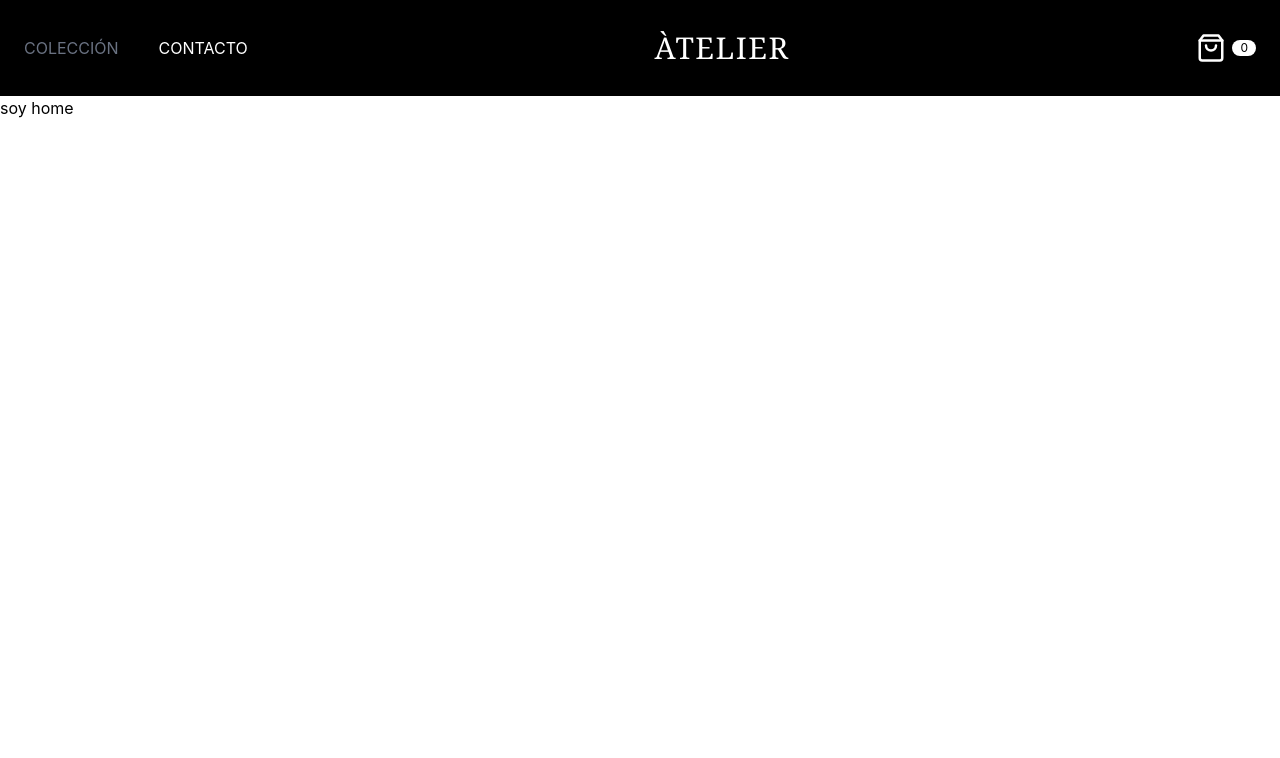
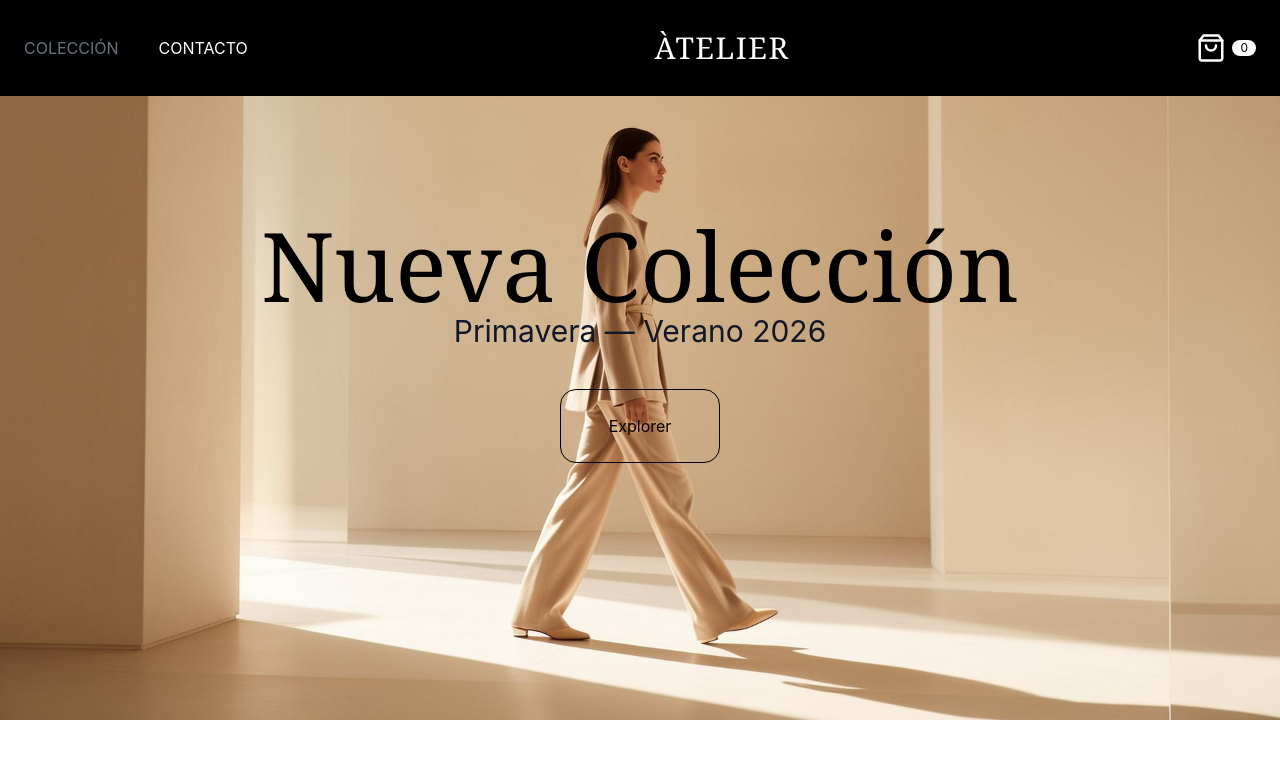
Before and after one commit to EdwinDev99/E-Commerce, a React (Vite) app: page / in a window 1280 px wide. Shown: the top 758 px of the page. Built offline with nearby package versions, Linux system fonts and the light colour scheme.

Commit message:
hero-secction

```diff
--- a/src/components/Navbar.tsx
+++ b/src/components/Navbar.tsx
@@ -4,7 +4,7 @@ import { Link, NavLink, Outlet } from "react-router-dom";
 function Navbar() {
   return (
     <>
-      <nav className="bg-black text-white h-24 flex items-center justify-between px-6">
+      <nav className="bg-black text-white h-24 flex items-center justify-between px-6 fixed w-full z-50">
         <ul className="flex gap-10" role="menubar">
           <li>
             <NavLink
--- a/src/pages/Home.tsx
+++ b/src/pages/Home.tsx
@@ -1,8 +1,25 @@
+import { useNavigate } from "react-router-dom";
+import hero from "../assets/hero-fashion.jpg";
+
 function Home() {
+  const navigate = useNavigate();
+
   return (
-    <div>
-      <h1>soy home</h1>
-    </div>
+    <section className="relative">
+      <div>
+        <img src={hero} alt="hero" className="w-full max-h-screen" />
+      </div>
+      <div className="absolute inset-0 z-10 flex flex-col items-center justify-center text-center px-4">
+        <h1 className="text-black text-8xl font-serif ">Nueva Colección</h1>
+        <p className="text-gray-900 text-3xl">Primavera — Verano 2026</p>
+        <button
+          onClick={() => navigate("/products")}
+          className="py-6 px-12 border rounded-2xl m-10 hover:bg-black hover:text-white hover:border-black cursor-pointer  "
+        >
+          Explorer
+        </button>
+      </div>
+    </section>
   );
 }
 
```
Also changed, not shown: src/assets/hero-fashion.jpg (added).
